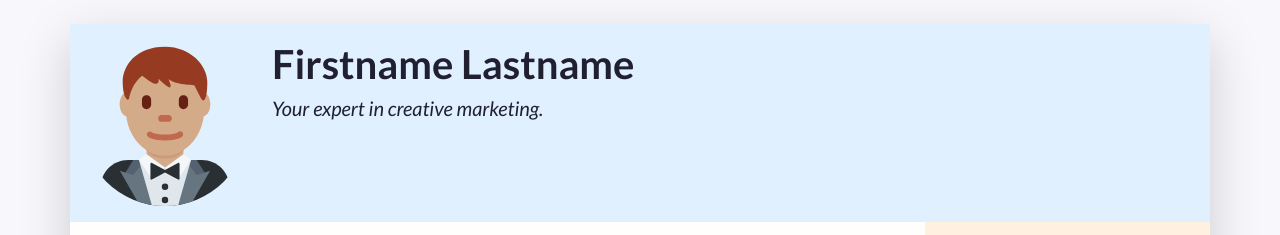
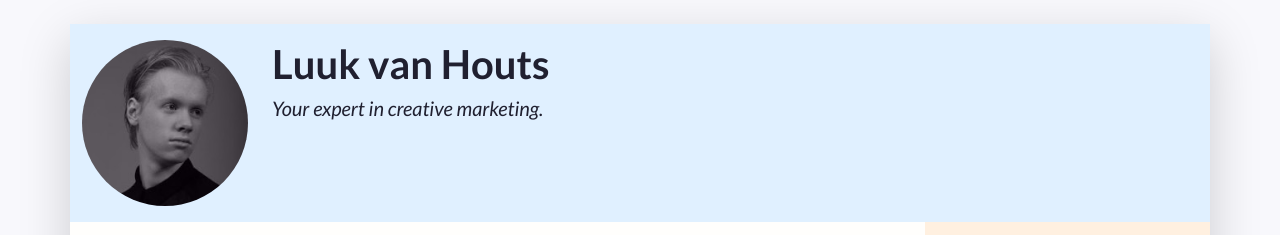
Before and after one commit to LuukvanHouts/CV1-individual, a plain HTML site: page index.html in a window 1280 px wide. Shown: the top 235 px of the page. Drawn offline with nearby package versions, Linux system fonts and the light colour scheme.

Commit message:
Photo and name change

```diff
--- a/index.html
+++ b/index.html
@@ -43,13 +43,13 @@
             "w-100" makes sure the image takes the full width of the column it's in
             "rounded-circle" cuts a circle around the image
           -->
-          <img class="w-100 rounded-circle my-3" src="images/portrait.svg" alt="Portrait of Firstname Lastname" width="160">
+          <img class="w-100 rounded-circle my-3" src="images/luukvanhouts.jpeg" alt="Portrait of Firstname Lastname" width="160">
         </div>
         <!--
           A container to wrap around your name and tagline. Full-width at small size, then columns of increasing size.
         -->
         <div class="col-12 col-sm-8 col-md-9 col-lg-10 my-3 header-content">
-          <h1 class="fw-bolder">Firstname Lastname</h1>
+          <h1 class="fw-bolder">Luuk van Houts</h1>
           <h5 class="fst-italic tagline">Your expert in creative marketing.</h5>
         </div>
       </header>
```
Also changed, not shown: images/luukvanhouts.jpeg (added), 1 other file.
